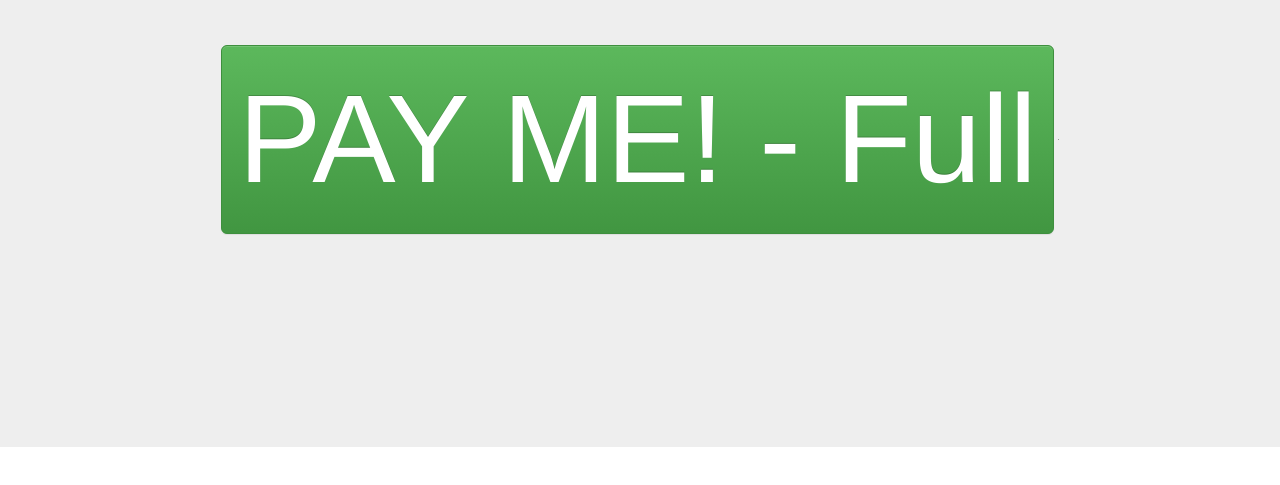
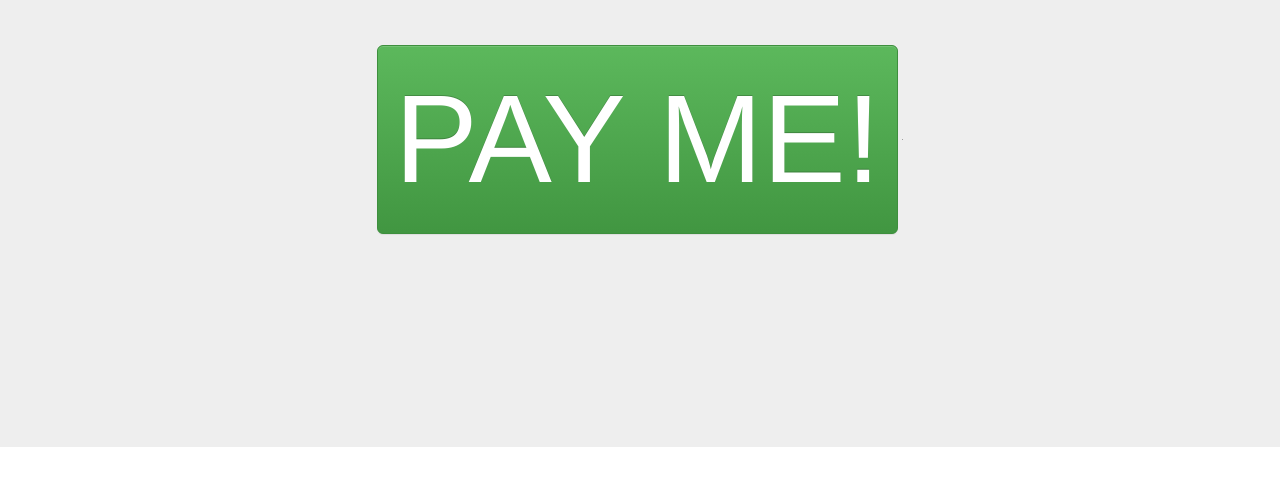
Before and after one commit to justinsimonelli/rdfest, a plain HTML site: page templates/index.html in a window 1280 px wide. Both pictures are taken after a click on the button "Yes". Shown: the part 53-538 px from the top of the page. Drawn offline with nearby package versions, Linux system fonts and the light colour scheme; files that its build step writes are made by us from their sources; grey boxes are pictures that could not be loaded.

Commit message:
changed copy

```diff
--- a/templates/index.html
+++ b/templates/index.html
@@ -87,14 +87,14 @@
           <form action="https://www.paypal.com/cgi-bin/webscr" method="post" target="_top" id="deposit">
             <input type="hidden" name="cmd" value="_s-xclick">
             <input type="hidden" name="hosted_button_id" value="AY98ZF2MG6XBC">
-            <button style="font-size:125px;" class="btn btn-success btn-lg" type="submit" id="payme" data-loading-text="Loading...">PAY ME! - Deposit</button>
+            <button style="font-size:125px;" class="btn btn-success btn-lg" type="submit" id="payme" data-loading-text="Loading...">PAY ME!</button>
             <img alt="" border="0" src="https://www.paypalobjects.com/en_US/i/scr/pixel.gif" width="1" height="1">
           </form>
 
           <form action="https://www.paypal.com/cgi-bin/webscr" method="post" target="_top" id="full">
             <input type="hidden" name="cmd" value="_s-xclick">
             <input type="hidden" name="hosted_button_id" value="5KZUPR5KHSWMW">
-            <button style="font-size:125px;" class="btn btn-success btn-lg" type="submit" id="payme" data-loading-text="Loading...">PAY ME! - Full</button>
+            <button style="font-size:125px;" class="btn btn-success btn-lg" type="submit" id="payme" data-loading-text="Loading...">PAY ME!</button>
             <img alt="" border="0" src="https://www.paypalobjects.com/en_US/i/scr/pixel.gif" width="1" height="1">
           </form>
         </div>
```
